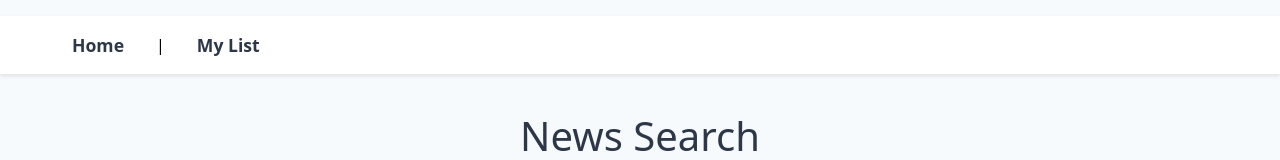
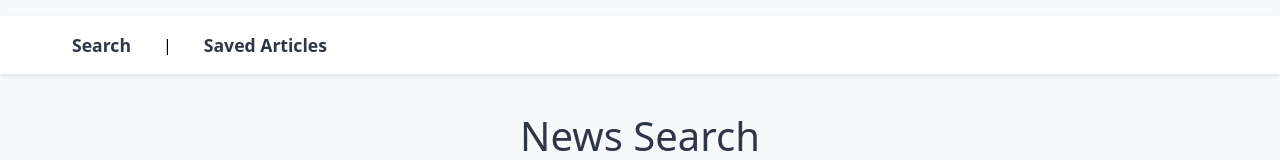
Before and after one commit to etiennegalea/toc-assignment, a Next.js app: page / in a window 1280 px wide. Shown: the top 160 px of the page. Built offline with nearby package versions, Linux system fonts and the light colour scheme.

Commit message:
renamed navigation 'mylist' to 'savedarticles'

```diff
--- a/app/nav.tsx
+++ b/app/nav.tsx
@@ -4,9 +4,9 @@ import Link from "next/link";
 const Nav = () => {
   return (
     <nav>
-    <Link href="/">Home</Link>
+    <Link href="/">Search</Link>
     {' | '}
-    <Link href="/mylist">My List</Link>
+    <Link href="/savedarticles">Saved Articles</Link>
     </nav>
   );
 };
```
Also changed, not shown: app/savedarticles/page.tsx (renamed from app/mylist/page.tsx).
